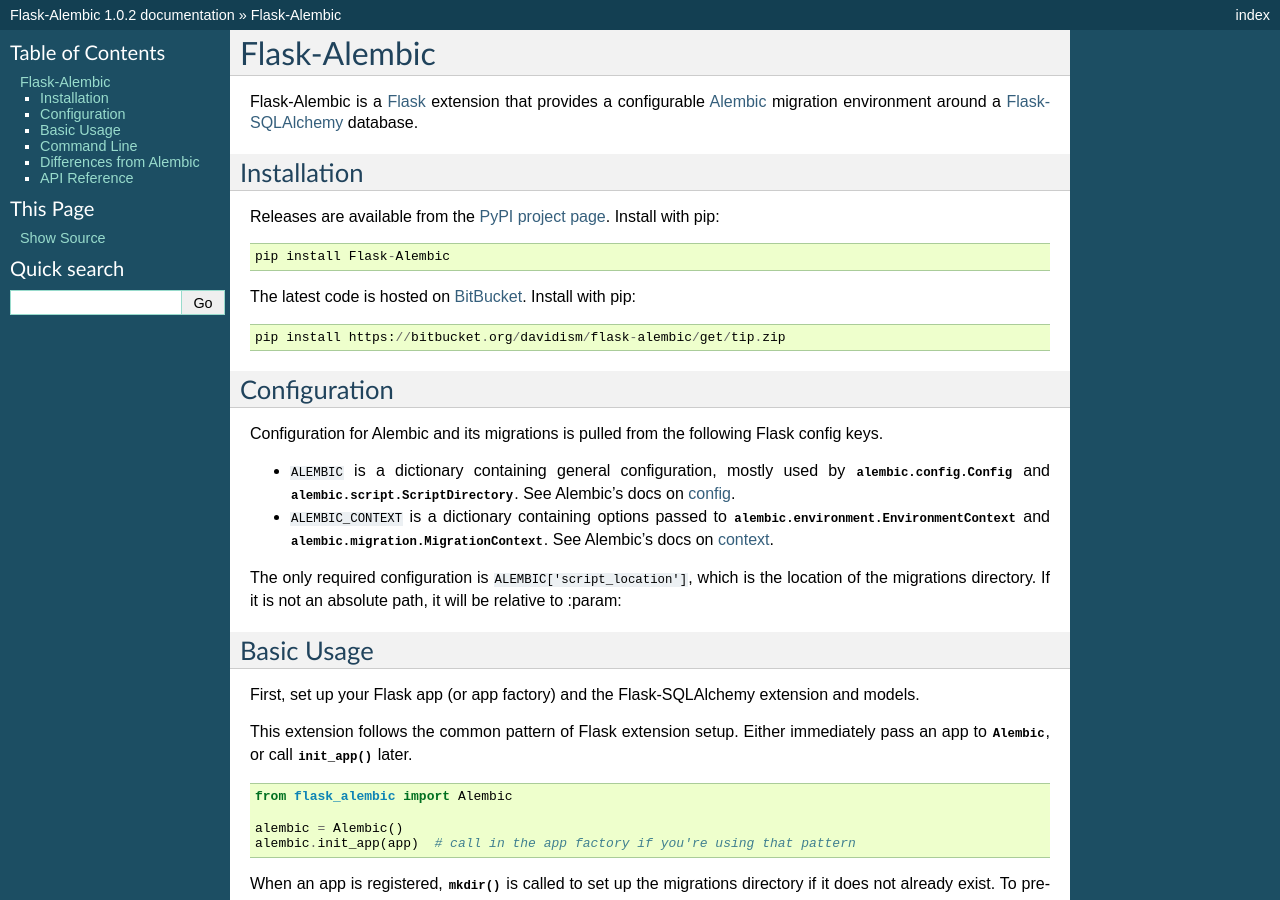
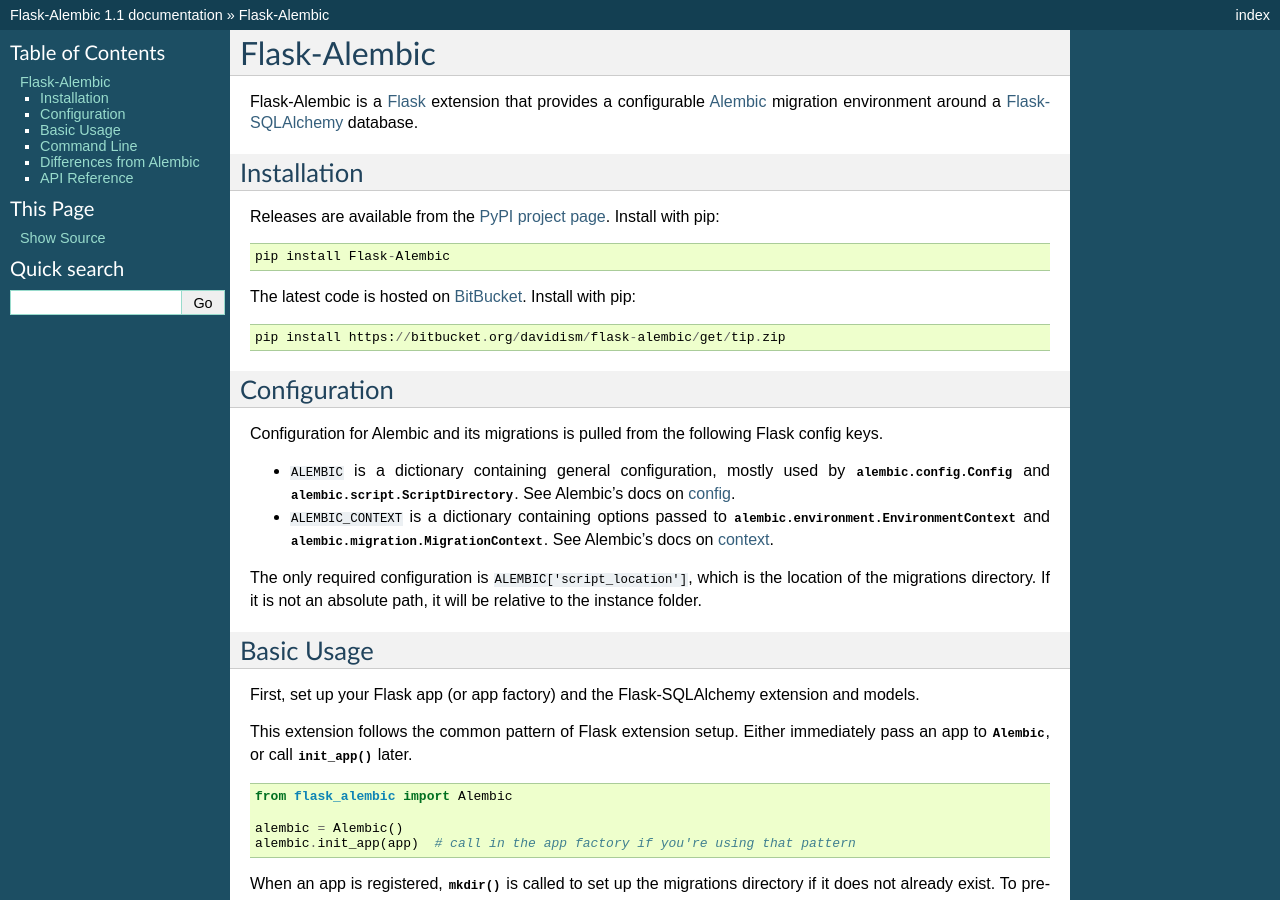
Before and after one commit to pallets-eco/flask-alembic, a Sphinx documentation site: the page built from docs/index.rst, in a window 1280 px wide and 900 px high. Built offline with Sphinx 7.4.7, drawn with Linux system fonts in a browser that asks for light colours; some of the changed text lies outside the part shown.

```diff
--- a/docs/conf.py
+++ b/docs/conf.py
@@ -1,26 +1,8 @@
-# -*- coding: utf-8 -*-
-#
-# Flask-Alembic documentation build configuration file, created by
-# sphinx-quickstart on Sun Jun 15 12:57:12 2014.
-#
-# This file is execfile()d with the current directory set to its
-# containing dir.
-#
-# Note that not all possible configuration values are present in this
-# autogenerated file.
-#
-# All configuration values have a default; values that are commented out
-# serve to show the default.
-
-import sys
-import os
+from flask_alembic import __version__
 
 # If extensions (or modules to document with autodoc) are in another directory,
 # add these directories to sys.path here. If the directory is relative to the
 # documentation root, use os.path.abspath to make it absolute, like shown here.
-
-sys.path.insert(0, os.path.abspath('_themes'))
-sys.path.insert(0, os.path.abspath('.'))
 
 # -- General configuration ------------------------------------------------
 
@@ -36,7 +18,7 @@ extensions = [
 ]
 
 # Add any paths that contain templates here, relative to this directory.
-templates_path = ['_templates']
+# templates_path = ['_templates']
 
 # The suffix of source filenames.
 source_suffix = '.rst'
@@ -56,9 +38,9 @@ copyright = u'2014, David Lord'
 # built documents.
 #
 # The full version, including alpha/beta/rc tags.
-release = '1.0.2'
+release = __version__
 # The short X.Y version.
-version = version
+version = release
 
 # The language for content autogenerated by Sphinx. Refer to documentation
 # for a list of supported languages.
@@ -132,7 +114,7 @@ html_theme = 'default'
 # Add any paths that contain custom static files (such as style sheets) here,
 # relative to this directory. They are copied after the builtin static files,
 # so a file named "default.css" will overwrite the builtin "default.css".
-html_static_path = ['_static']
+# html_static_path = ['_static']
 
 # Add any extra paths that contain custom files (such as robots.txt or
 # .htaccess) here, relative to this directory. These files are copied
--- a/docs/index.rst
+++ b/docs/index.rst
@@ -28,7 +28,7 @@ Configuration for Alembic and its migrations is pulled from the following Flask
 *   ``ALEMBIC`` is a dictionary containing general configuration, mostly used by :class:`alembic.config.Config` and :class:`alembic.script.ScriptDirectory`.  See Alembic's docs on `config`_.
 *   ``ALEMBIC_CONTEXT`` is a dictionary containing options passed to :class:`alembic.environment.EnvironmentContext` and :class:`alembic.migration.MigrationContext`.  See Alembic's docs on `context`_.
 
-The only required configuration is ``ALEMBIC['script_location']``, which is the location of the migrations directory.  If it is not an absolute path, it will be relative to :param:
+The only required configuration is ``ALEMBIC['script_location']``, which is the location of the migrations directory.  If it is not an absolute path, it will be relative to the instance folder.
 
 .. _config: https://alembic.readthedocs.org/en/latest/tutorial.html#editing-the-ini-file
 .. _context: https://alembic.readthedocs.org/en/latest/api.html#alembic.environment.EnvironmentContext.configure
```
